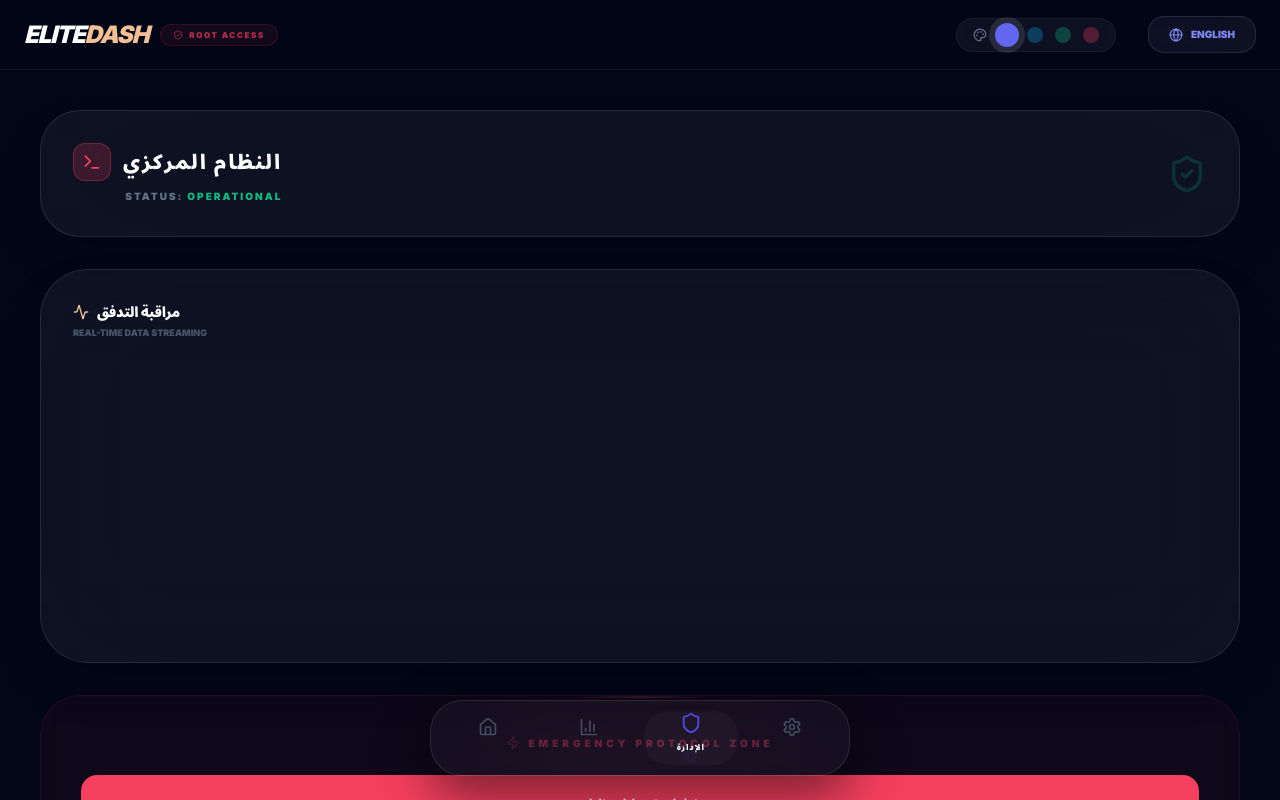
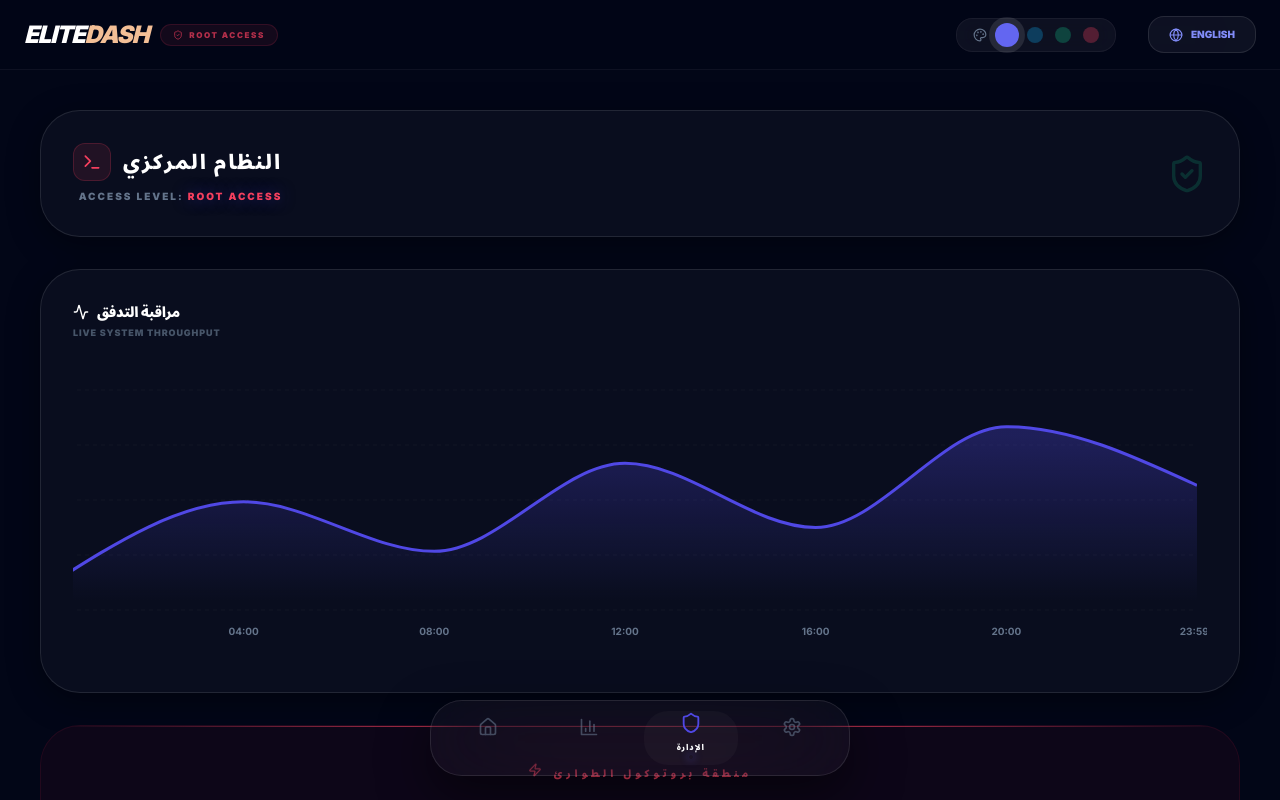
Before and after one commit to marwanalpumu-del/elitedash-modern-dashboard, a React (Vite) app: page / in a window 1280 px wide. Both pictures are taken after a click on the button "الإدارة". Shown: the top 800 px of the page. Built offline with nearby package versions, Linux system fonts and the light colour scheme.

Commit message:
Update AdminPanel.jsx

```diff
--- a/src/pages/AdminPanel.jsx
+++ b/src/pages/AdminPanel.jsx
@@ -1,90 +1,91 @@
 /**
  * @component AdminPanel
- * @version 1.5.0
+ * @version 1.6.0
  * @author Marwan
- * @description Advanced Root Control Interface.
- * Features: Framer Motion-driven UI, real-time throughput analytics, and emergency protocol logic.
+ * @description Advanced Root Control Interface with HSL integration and Framer Motion.
  */
 import React from 'react';
 import { motion } from 'framer-motion';
 import { ShieldCheck, Activity, Zap, Terminal } from 'lucide-react';
 import ProtocolChart from '../components/ProtocolChart';
 
-export default function AdminPanel({ lang }) {
-  /** @constant {boolean} isAr - Local logic to handle bidirectional text support */
+export default function AdminPanel({ lang = 'ar' }) {
   const isAr = lang === 'ar';
 
   return (
-    <div className="space-y-8 animate-in fade-in duration-700">
+    <div className="space-y-8 animate-reveal p-4 lg:p-0">
 
-      {/* 1. SECURITY NODE HEADER - Minimalist Design */}
-      <div className="bg-white/5 border border-white/10 p-8 rounded-[2.5rem] backdrop-blur-3xl flex justify-between items-center shadow-2xl relative overflow-hidden group">
+      {/* 1. SECURITY NODE HEADER */}
+      <div className="glass-panel p-8 rounded-[2.5rem] flex justify-between items-center group relative overflow-hidden">
+        {/* Glow Background Effect */}
+        <div className="absolute inset-0 bg-rose-500/5 opacity-0 group-hover:opacity-100 transition-opacity duration-700" />
+
         <div className="relative z-10">
           <div className="flex items-center gap-3 mb-2">
-            <div className="bg-rose-500/20 p-2 rounded-xl border border-rose-500/30">
+            <div className="bg-rose-500/10 p-2 rounded-xl border border-rose-500/20 group-hover:border-rose-500/50 transition-colors">
               <Terminal size={20} className="text-rose-500" />
             </div>
-            <h2 className="text-xl font-black text-white uppercase tracking-widest">
+            <h2 className="text-xl font-black text-white uppercase tracking-widest font-sans-ar">
               {isAr ? 'النظام المركزي' : 'Core System'}
             </h2>
           </div>
           <p className="text-[10px] text-slate-500 font-black uppercase tracking-[0.2em]">
-            Status: <span className="text-emerald-500">Operational</span>
+            Access Level: <span className="text-rose-500 text-glow">Root Access</span>
           </p>
         </div>
-        <ShieldCheck size={40} className="text-emerald-500 opacity-20 group-hover:opacity-50 transition-opacity duration-500" />
+        <ShieldCheck size={40} className="text-emerald-500 opacity-20 group-hover:opacity-60 group-hover:scale-110 transition-all duration-700" />
       </div>
 
-      {/* 2. PERFORMANCE CHART SECTION - Dynamic Sync with --primary color */}
-      <div className="bg-white/5 border border-white/10 rounded-[3rem] p-8 backdrop-blur-3xl shadow-2xl">
+      {/* 2. PERFORMANCE MONITOR */}
+      <div className="glass-panel rounded-[2.5rem] p-8">
         <div className="flex justify-between items-center mb-10">
           <div>
             <h3 className="text-sm font-black text-white uppercase flex items-center gap-2">
-              <Activity size={16} style={{ color: 'rgb(var(--primary))' }} />
+              <Activity size={16} className="text-primary" />
               {isAr ? 'مراقبة التدفق' : 'Flow Monitor'}
             </h3>
-            <p className="text-[9px] text-slate-600 font-black uppercase mt-1">Real-time Data Streaming</p>
+            <p className="text-[9px] text-slate-600 font-black uppercase mt-1 tracking-widest">Live System Throughput</p>
+          </div>
+          <div className="flex gap-1">
+             {[1, 2, 3].map(i => (
+               <div key={i} className={`w-1 h-3 rounded-full bg-primary/40 animate-pulse delay-${i*200}`} />
+             ))}
           </div>
         </div>
 
-        {/* High-fidelity visualization engine */}
-        <ProtocolChart />
+        <div className="h-[280px]">
+          <ProtocolChart />
+        </div>
       </div>
 
-      {/* 3. EMERGENCY PROTOCOL ZONE - Framer Motion Integrated */}
-      <div className="bg-rose-500/5 border border-rose-500/10 p-10 rounded-[2.5rem] text-center backdrop-blur-md relative overflow-hidden">
-        <div className="absolute top-0 left-1/2 -translate-x-1/2 w-32 h-[2px] bg-gradient-to-r from-transparent via-rose-500 to-transparent opacity-20" />
+      {/* 3. EMERGENCY PROTOCOL ZONE */}
+      <div className="bg-rose-600/5 border border-rose-600/10 p-10 rounded-[2.5rem] text-center backdrop-blur-md relative overflow-hidden group">
+        {/* Danger Warning Stripe */}
+        <div className="absolute top-0 left-0 w-full h-[1px] bg-gradient-to-r from-transparent via-rose-500 to-transparent" />
 
-        <h4 className="text-rose-500 font-black uppercase text-[10px] tracking-[0.4em] mb-6 flex items-center justify-center gap-2">
-           <Zap size={14} className="animate-pulse" />
-           Emergency Protocol Zone
+        <h4 className="text-rose-500 font-black uppercase text-[10px] tracking-[0.4em] mb-8 flex items-center justify-center gap-3">
+           <Zap size={14} className="animate-bounce" />
+           {isAr ? 'منطقة بروتوكول الطوارئ' : 'Emergency Protocol Zone'}
         </h4>
 
         <motion.button
-           /** * @description Pulsating shadow animation created via Framer Motion.
-            * Visualizes the high-risk nature of the action.
-            */
            animate={{
              boxShadow: [
-               "0px 0px 0px rgba(244,63,94,0)",
-               "0px 0px 30px rgba(244,63,94,0.3)",
-               "0px 0px 0px rgba(244,63,94,0)"
+               "0px 0px 0px hsla(349, 89%, 60%, 0)",
+               "0px 0px 30px hsla(349, 89%, 60%, 0.3)",
+               "0px 0px 0px hsla(349, 89%, 60%, 0)"
              ]
            }}
-           transition={{
-             duration: 2.5,
-             repeat: Infinity,
-             ease: "easeInOut"
-           }}
-           whileHover={{ scale: 1.01 }}
-           whileTap={{ scale: 0.97 }}
-           className="w-full py-5 bg-rose-500 text-white font-black uppercase text-[11px] tracking-[0.5em] rounded-2xl shadow-2xl hover:bg-rose-600 transition-colors"
+           transition={{ duration: 2, repeat: Infinity }}
+           whileHover={{ scale: 1.02 }}
+           whileTap={{ scale: 0.98 }}
+           className="w-full py-5 bg-rose-600 text-white font-black uppercase text-[11px] tracking-[0.5em] rounded-2xl shadow-2xl hover:bg-rose-500 transition-all duration-300 relative z-10"
         >
-           {isAr ? 'إغلاق النظام' : 'System Lockdown'}
+           {isAr ? 'إغلاق النظام فوراً' : 'System Lockdown'}
         </motion.button>
 
-        <p className="mt-6 text-[9px] text-slate-600 font-bold uppercase tracking-widest">
-          Authorized Admin Access Only
+        <p className="mt-8 text-[9px] text-slate-600 font-black uppercase tracking-[0.3em] opacity-60 group-hover:opacity-100 transition-opacity">
+          Critical Action Required • Admin Authentication Active
         </p>
       </div>
     </div>
```
